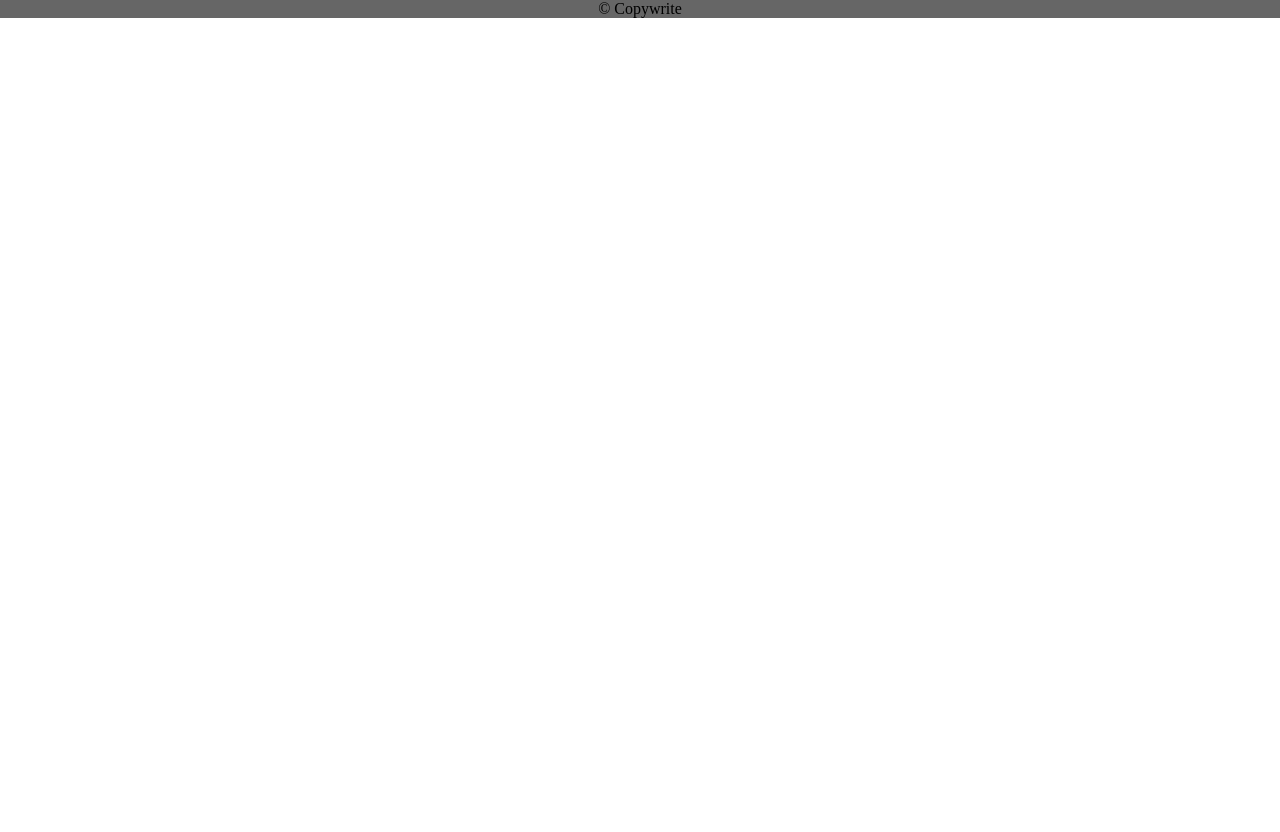
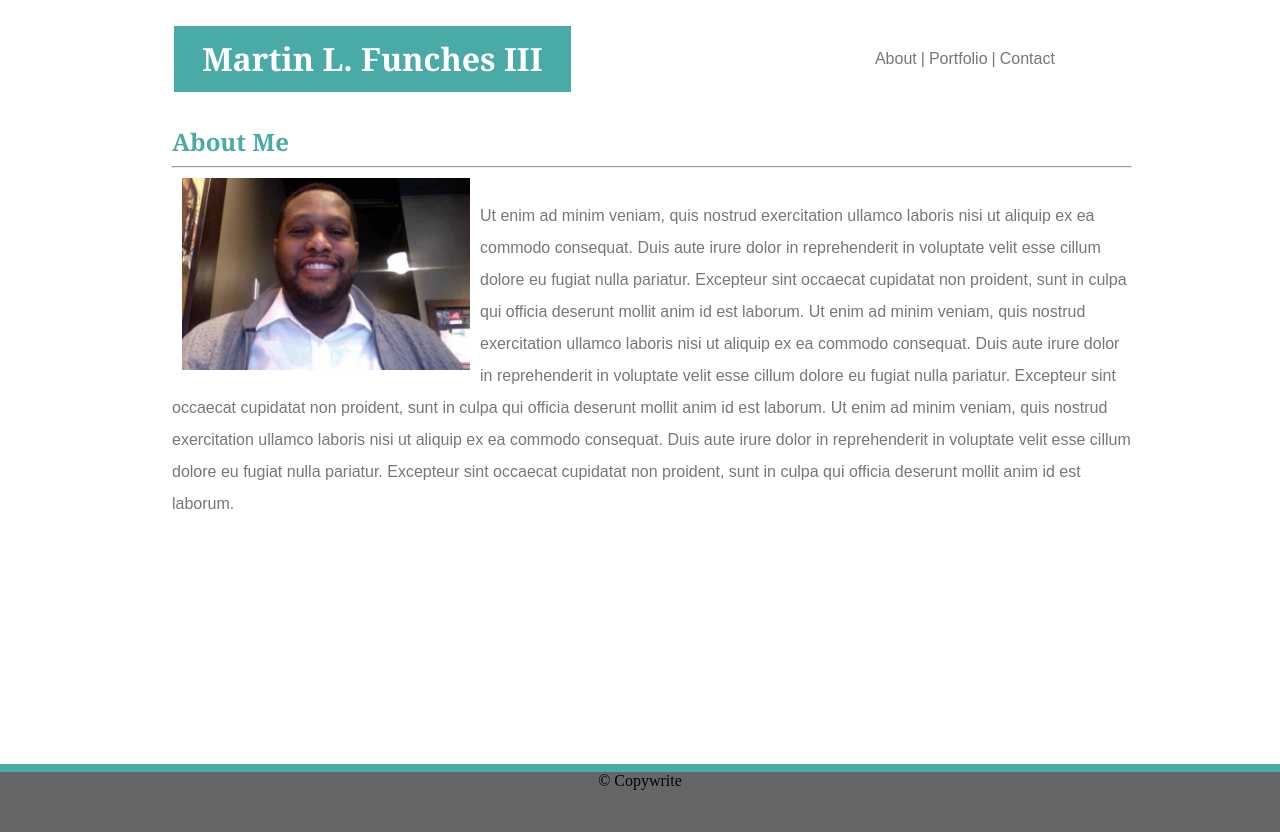
Before and after one commit to mlfiii/github-portfolio, a plain HTML site: page index.html in a window 1280 px wide. Before the commit the page ends 800 px from the top, so only its background shows below. Drawn offline with Linux system fonts and the light colour scheme.

Commit message:
Added various styles and basic structure of index.html

```diff
--- a/assets/css/style.css
+++ b/assets/css/style.css
@@ -34,13 +34,22 @@ html, body {
 
 
 /* Teal color (used for headings and backgrounds): #4aaaa5*/
-.site-teal{
-        color: #4aaaa5;
+.site-teal-background-text{
+        background-color: #4aaaa5;
+        color: white;
+        text-align: center;
         }
+
+h2{
+    color: #4aaaa5;
+
+}
+
 /*Regular font color (used for paragraphs and all text besides the headings): #777777*/
 
-.site-font-color{
-    color:#777777;
+p,div{
+
+    color: #777777;
 }
 /*
 Main header background color: #ffffff
@@ -68,23 +77,54 @@ Footer background color: #666666
 
     background-color: #666666;
     text-align: center ;
+    border-top: 8px solid #4aaaa5;
+}
+
+/* Formats in general for div container. */
+div {
+    background-color: white;
+    width: 960px;
+    border: 2px solid white;
+    padding-top: 5px;
+    padding-left: 10px;
+    padding-right: 10px;
+    padding-bottom: 5px;
+    margin-left: auto;
+    margin-right: auto;
+    margin-top: 10px;
+    margin-bottom:auto;
+    line-height: 2;
+  }
+
+  #container-texture {
+    background-image: url(assets/images/fishnets-and-hearts/fishnets-and-hearts.png);
+    background-origin:border-box;
+    background-position: right bottom;
+    background-repeat: repeat;
+    padding: 15px;
+  }
+/* Formats for images. */
+  img{
+    float: left;
+    padding: 10px;
+
+}
+/*Fonts:*/
+
+/*For heading fonts use font-family: 'Georgia', Times, 'Times New Roman', serif;*/
+
+h1,h2{
+    font-family: 'Georgia', Times, 'Times New Roman', serif;
+}
+
+/*For all other fonts use 'Arial', 'Helvetica Neue', Helvetica, sans-serif;*/
+
+p,div{
+    font-family:'Arial', 'Helvetica Neue', Helvetica, sans-serif;
 }
 
 
 
-
-/*Fonts:*/
-
-/*For heading fonts use font-family: 'Georgia', Times, 'Times New Roman', serif;*/
-
-/*For all other fonts use 'Arial', 'Helvetica Neue', Helvetica, sans-serif;*/
-
-
-
-
-/*Profile image in index.html:*/
-
-/*Use a picture of yourself.*/
 
 
 
--- a/index.html
+++ b/index.html
@@ -9,9 +9,61 @@
     <link rel="stylesheet" type="text/css" href="assets/css/style.css">
 </head>
 <body>
+        <div class="page-wrap">
+                <div class="header">
+                        <table>
+
+                   <col width="400px">
+                   <col width="300px">
+                   <col width="260px" >
+
+               <tr >
+                   <td class="site-teal-background-text"><h1>Martin L. Funches III</h1></td><td></td>
+                   <td>
+                       <table>
+                               <col width="auto">
+                               <col width="auto" >
+                               <col width="auto">
+                               <col width="auto">
+                               <col width="auto">
+                               <tr> <td><p>About</p>
+                                       </td><td><p>|</p></td> <td><p>Portfolio</p></td><td><p>|</p></td>
+                           <td><p>Contact</p></td> </tr></table>
+                   </td>
+                   </tr>
+           </table> </div>
+
+           <div>
+                <h2>About Me</h2>
+                <hr>
+                <!-- Profile image in index.html: Use a picture of yourself. -->
+                <img src="assets/images/mlfiii.jpeg" alt="" width="30%" height="30%">
+                <br>
+                Ut enim ad minim veniam,
+                quis nostrud exercitation ullamco laboris nisi ut aliquip ex ea
+                commodo consequat. Duis aute irure dolor in reprehenderit in voluptate
+                velit esse cillum dolore eu fugiat nulla pariatur. Excepteur sint
+                occaecat cupidatat non proident, sunt in culpa qui officia deserunt
+                mollit anim id est laborum.
+
+                Ut enim ad minim veniam,
+                quis nostrud exercitation ullamco laboris nisi ut aliquip ex ea
+                commodo consequat. Duis aute irure dolor in reprehenderit in voluptate
+                velit esse cillum dolore eu fugiat nulla pariatur. Excepteur sint
+                occaecat cupidatat non proident, sunt in culpa qui officia deserunt
+                mollit anim id est laborum.
+                Ut enim ad minim veniam,
+                quis nostrud exercitation ullamco laboris nisi ut aliquip ex ea
+                commodo consequat. Duis aute irure dolor in reprehenderit in voluptate
+                velit esse cillum dolore eu fugiat nulla pariatur. Excepteur sint
+                occaecat cupidatat non proident, sunt in culpa qui officia deserunt
+                mollit anim id est laborum.
+
+            </div>
+      </div>
 
     <!-- Creates the sticky footer. -->
-        <footer class="site-footer-formats">
+        <footer class="site-footer-formats site-footer">
                 © Copywrite
         </footer>
 
```
